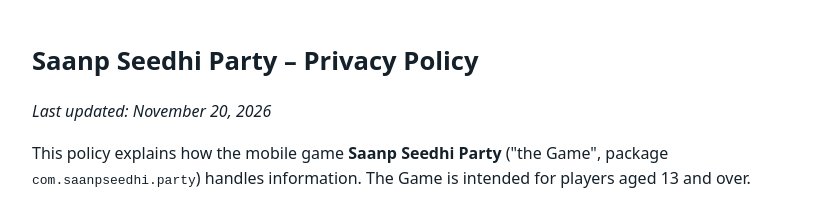
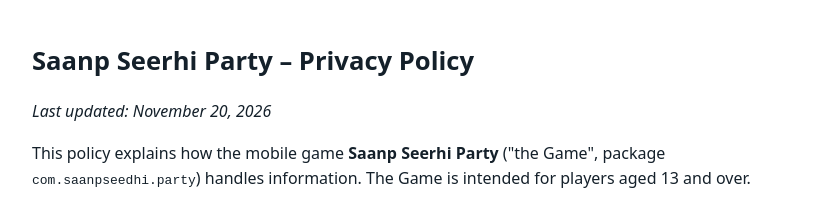
Before and after one commit to stdSheraz/saanp-seedhi-party-privacy, a plain HTML site: page index.html in a window 1280 px wide. Shown: the top 214 px of the page, without its empty margins (228-1048 px from the left). Drawn offline with Linux system fonts and the light colour scheme.

Commit message:
Rename game to Saanp Seerhi Party
Co-Authored-By: Claude Opus 5.5 <noreply@anthropic.com>

```diff
--- a/index.html
+++ b/index.html
@@ -3,7 +3,7 @@
 <head>
 <meta charset="UTF-8">
 <meta name="viewport" content="width=device-width, initial-scale=1">
-<title>Saanp Seedhi Party – Privacy Policy</title>
+<title>Saanp Seerhi Party – Privacy Policy</title>
 <style>
   body { font-family: system-ui, sans-serif; max-width: 760px; margin: 0 auto; padding: 24px 16px 60px; line-height: 1.6; color: #14202a; background: #fff; }
   h1 { font-size: 1.6rem; } h2 { font-size: 1.15rem; margin-top: 2rem; }
@@ -11,10 +11,10 @@
 </style>
 </head>
 <body>
-<h1>Saanp Seedhi Party – Privacy Policy</h1>
+<h1>Saanp Seerhi Party – Privacy Policy</h1>
 <p><em>Last updated: November 20, 2026</em></p>
 
-<p>This policy explains how the mobile game <strong>Saanp Seedhi Party</strong> ("the Game", package <code>com.saanpseedhi.party</code>) handles information. The Game is intended for players aged 13 and over.</p>
+<p>This policy explains how the mobile game <strong>Saanp Seerhi Party</strong> ("the Game", package <code>com.saanpseedhi.party</code>) handles information. The Game is intended for players aged 13 and over.</p>
 
 <h2>Information stored on your device</h2>
 <p>The Game has no sign-up and does not ask for your email, phone number, contacts, photos or precise location. The player name and avatar you choose, the names typed in for pass-and-play, your coins, gems, statistics and settings are saved only on your device and are deleted when you uninstall the Game.</p>
```
